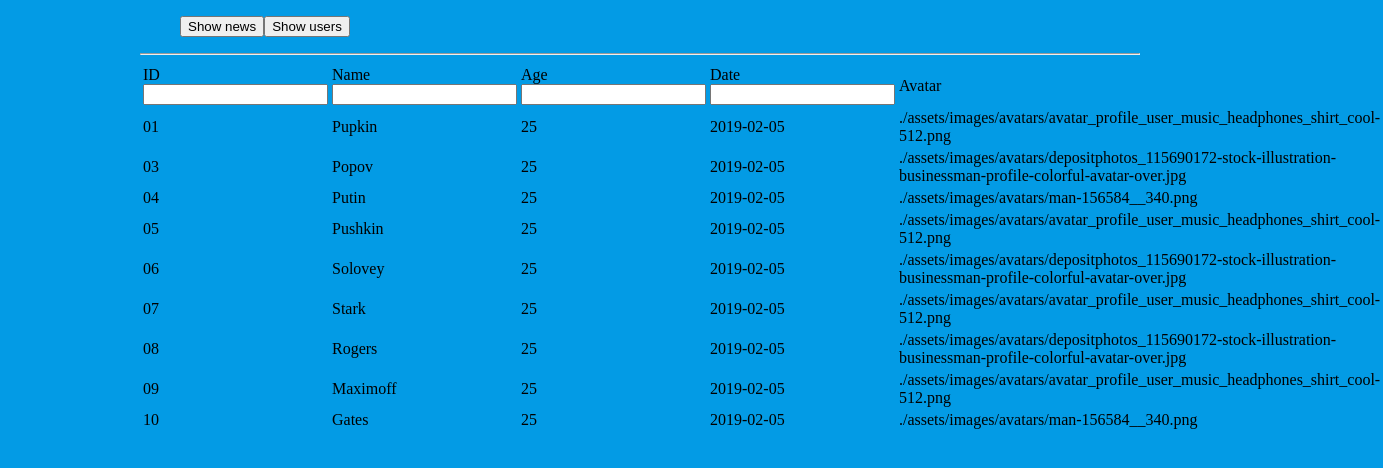
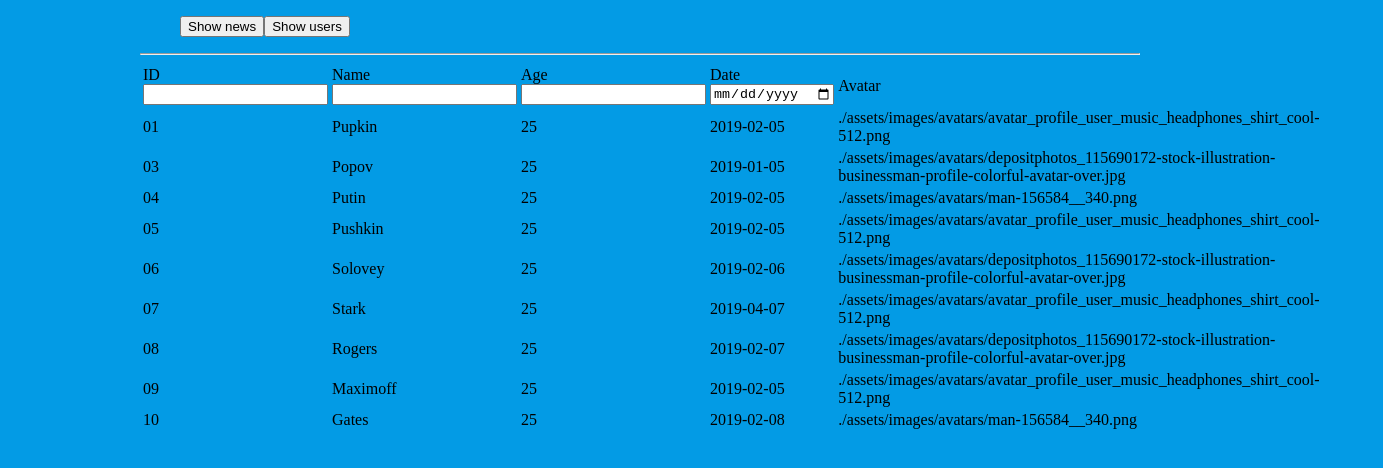
Before and after one commit to ITserekh/darts-cli, an Angular app: page /show in a window 1280 px wide. Shown: the top 468 px of the page, 1383 px wide, since content can reach past the window. Built offline with nearby package versions, Linux system fonts and the light colour scheme.

Commit message:
feature: filter, debounce, trackBy

```diff
--- a/src/app/components/show-table/show-table.component.html
+++ b/src/app/components/show-table/show-table.component.html
@@ -2,10 +2,15 @@
   <tr>
     <td *ngFor="let itemSetting of tableSetting | async">
       {{ itemSetting.title }}
-      <input *ngIf="itemSetting.filter">
+      <ng-container *ngIf="itemSetting.filter === 'dateFilter'">
+        <input type="date" #filterInput (input)="change(itemSetting.name, filterInput.value)">
+      </ng-container>
+      <ng-container *ngIf="itemSetting.filter === 'stringFilter'">
+        <input type="text" #filterInput (input)="change(itemSetting.name, filterInput.value)">
+      </ng-container>
     </td>
   </tr>
-  <ng-container *ngFor="let row of data | async">
+  <ng-container *ngFor="let row of currentData; trackBy: trackByFn">
     <ng-container *ngTemplateOutlet="templateRow; context: {row: row, tableSetting: tableSetting}"></ng-container>
       <ng-template #templateRow let-row="row" let-tableSetting="tableSetting">
         <tr>
--- a/src/app/components/show-table/show-table.component.ts
+++ b/src/app/components/show-table/show-table.component.ts
@@ -1,6 +1,7 @@
-import {Component, ContentChild, OnInit, TemplateRef, Input } from '@angular/core';
-import { Observable } from 'rxjs';
-import { TableSetting } from '../../services/table-configs/setting-table';
+import {Component, OnInit, Input } from '@angular/core';
+import {Observable, Subject} from 'rxjs';
+import {FiltredValues, TableSetting} from '../../services/table-configs/setting-table';
+import { debounceTime } from 'rxjs/operators';
 
 
 @Component({
@@ -10,17 +11,58 @@ import { TableSetting } from '../../services/table-configs/setting-table';
 })
 export class ShowTableComponent implements OnInit {
 
-  @Input() tableSetting: Observable<TableSetting>;
+  @Input() tableSetting: Observable<TableSetting[]>;
 
-  @Input() data: any[];
+  @Input() data: Observable<any[]>;
+
+  filtredValues: FiltredValues[] = [];
+
+  sourceData: any[];
+  currentData: any[];
+
+  subject: Subject<FiltredValues> = new Subject();
 
   constructor() {
   }
 
   ngOnInit() {
+    this.data.subscribe( tableData => {
+      this.currentData = tableData;
+      this.sourceData = tableData;
+    });
+    this.tableSetting.subscribe(settings => {
+      settings.forEach( item => {
+        if (item.filter !== '') {
+          this.filtredValues.push({name: item.name, value: ''});
+        }
+      });
+    });
+
+    this.subject
+      .pipe(debounceTime(500))
+      .subscribe(( filter ) => {
+        this.filter(filter.name, filter.value);
+      });
   }
 
-  filter(columnName: string) {
-    return true;
+  change(columnName: string, term) {
+    this.subject.next({name: columnName, value: term});
+  }
+
+  filter(columnName: string, value) {
+    this.filtredValues.forEach(item => {
+      if (item.name === columnName) {
+        item.value = value;
+      }
+    });
+
+    this.currentData = this.sourceData.filter(row => {
+      return this.filtredValues.every(filter => row[filter.name].indexOf(filter.value) > -1);
+    });
+  }
+
+  trackByFn(index, item) {
+    if (!item) return null;
+    return index;
   }
 }
--- a/src/app/services/table-configs/setting-table.ts
+++ b/src/app/services/table-configs/setting-table.ts
@@ -3,3 +3,8 @@ export interface TableSetting {
   title: string;
   filter: string;
 }
+
+export interface FiltredValues {
+  name: string;
+  value: string;
+}
--- a/src/assets/users2.json
+++ b/src/assets/users2.json
@@ -1,11 +1,11 @@
 [
   { "userID": "01", "firstName": "Vasya", "lastName": "Pupkin", "age": "25", "date": "2019-02-05", "avatar": "./assets/images/avatars/avatar_profile_user_music_headphones_shirt_cool-512.png" },
-  { "userID": "03", "firstName": "Dmytry", "lastName": "Popov", "age": "25", "date": "2019-02-05", "avatar": "./assets/images/avatars/depositphotos_115690172-stock-illustration-businessman-profile-colorful-avatar-over.jpg" },
+  { "userID": "03", "firstName": "Dmytry", "lastName": "Popov", "age": "25", "date": "2019-01-05", "avatar": "./assets/images/avatars/depositphotos_115690172-stock-illustration-businessman-profile-colorful-avatar-over.jpg" },
   { "userID": "04", "firstName": "Vladimir", "lastName": "Putin", "age": "25", "date": "2019-02-05", "avatar": "./assets/images/avatars/man-156584__340.png" },
   { "userID": "05", "firstName": "Alyexandr", "lastName": "Pushkin", "age": "25", "date": "2019-02-05", "avatar": "./assets/images/avatars/avatar_profile_user_music_headphones_shirt_cool-512.png" },
-  { "userID": "06", "firstName": "Elena", "lastName": "Solovey", "age": "25", "date": "2019-02-05", "avatar": "./assets/images/avatars/depositphotos_115690172-stock-illustration-businessman-profile-colorful-avatar-over.jpg" },
-  { "userID": "07", "firstName": "Tony", "lastName": "Stark", "age": "25", "date": "2019-02-05", "avatar": "./assets/images/avatars/avatar_profile_user_music_headphones_shirt_cool-512.png" },
-  { "userID": "08", "firstName": "Stive", "lastName": "Rogers", "age": "25", "date": "2019-02-05", "avatar": "./assets/images/avatars/depositphotos_115690172-stock-illustration-businessman-profile-colorful-avatar-over.jpg" },
+  { "userID": "06", "firstName": "Elena", "lastName": "Solovey", "age": "25", "date": "2019-02-06", "avatar": "./assets/images/avatars/depositphotos_115690172-stock-illustration-businessman-profile-colorful-avatar-over.jpg" },
+  { "userID": "07", "firstName": "Tony", "lastName": "Stark", "age": "25", "date": "2019-04-07", "avatar": "./assets/images/avatars/avatar_profile_user_music_headphones_shirt_cool-512.png" },
+  { "userID": "08", "firstName": "Stive", "lastName": "Rogers", "age": "25", "date": "2019-02-07", "avatar": "./assets/images/avatars/depositphotos_115690172-stock-illustration-businessman-profile-colorful-avatar-over.jpg" },
   { "userID": "09", "firstName": "Vanda", "lastName": "Maximoff", "age": "25", "date": "2019-02-05", "avatar": "./assets/images/avatars/avatar_profile_user_music_headphones_shirt_cool-512.png" },
-  { "userID": "10", "firstName": "Bill", "lastName": "Gates", "age": "25", "date": "2019-02-05", "avatar": "./assets/images/avatars/man-156584__340.png" }
+  { "userID": "10", "firstName": "Bill", "lastName": "Gates", "age": "25", "date": "2019-02-08", "avatar": "./assets/images/avatars/man-156584__340.png" }
 ]
```
